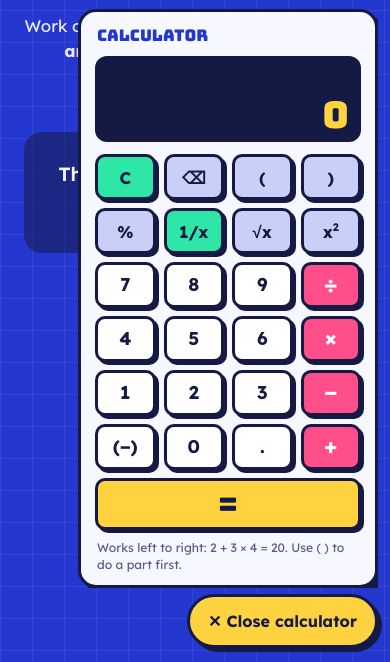
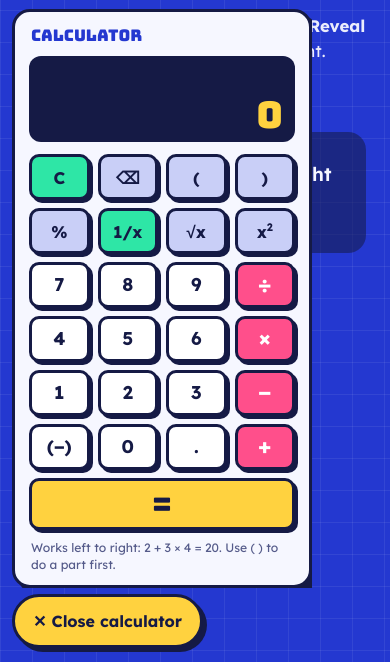
Before and after one commit to mahmoudshal84/mental-math-lab, a plain HTML site: page answers.html in a window 390 px wide. Both pictures are taken after a click on the button "🧮 Calculator". Shown: the part 182-844 px from the top of the page. Drawn offline with Linux system fonts and the light colour scheme.

Commit message:
Answer Check: calculator on the left side (pop-up button bottom-left on narrow screens)
Co-Authored-By: Claude Opus 5.5 <noreply@anthropic.com>
Claude-Session: https://claude.ai/code/session_01BSFBwtVLgW5nDdv3zSb7NM

```diff
--- a/css/answers.css
+++ b/css/answers.css
@@ -56,13 +56,15 @@
 }
 @keyframes ac-drop { from { transform: translateY(-14px); opacity: 0; } }
 
-/* The answer cards on the left, the calculator on the right */
-.ac-body { display: grid; grid-template-columns: minmax(0, 1fr) 300px; gap: 26px; align-items: start; }
+/* The calculator on the left, the answer cards on the right */
+.ac-body { display: grid; grid-template-columns: 300px minmax(0, 1fr); gap: 26px; align-items: start; }
+.ac-body > .ac-calc { grid-column: 1; grid-row: 1; }
+.ac-body > .ac-main { grid-column: 2; grid-row: 1; }
 .ac-main { min-width: 0; }
 .ac-grid { display: grid; grid-template-columns: repeat(5, minmax(0, 1fr)); gap: 16px; margin: 0; }
-@media (max-width: 1199px) { .ac-body { grid-template-columns: minmax(0, 1fr) 280px; gap: 20px; } .ac-grid { grid-template-columns: repeat(4, minmax(0, 1fr)); } }
+@media (max-width: 1199px) { .ac-body { grid-template-columns: 280px minmax(0, 1fr); gap: 20px; } .ac-grid { grid-template-columns: repeat(4, minmax(0, 1fr)); } }
 @media (max-width: 999px) { .ac-grid { grid-template-columns: repeat(3, minmax(0, 1fr)); } }
-@media (max-width: 899px) { .ac-body { grid-template-columns: 1fr; } }
+@media (max-width: 899px) { .ac-body { grid-template-columns: 1fr; } .ac-body > .ac-main { grid-column: 1; } }
 @media (max-width: 520px) { .ac-grid { grid-template-columns: repeat(2, minmax(0, 1fr)); gap: 12px; } }
 
 .ac-card {
@@ -138,10 +140,10 @@
 
 /* Narrow screens: the calculator pops up from a button in the corner */
 @media (max-width: 899px) {
-  .ac-calc { position: fixed; top: auto; right: 12px; bottom: 74px; width: min(300px, calc(100vw - 24px)); max-height: calc(100vh - 90px); overflow: auto; z-index: 30; display: none; }
+  .ac-calc { position: fixed; top: auto; left: 12px; bottom: 74px; width: min(300px, calc(100vw - 24px)); max-height: calc(100vh - 90px); overflow: auto; z-index: 30; display: none; }
   .ac-calc.open { display: block; }
   .ac-calc-toggle {
-    display: block; position: fixed; right: 12px; bottom: 14px; z-index: 31; cursor: pointer;
+    display: block; position: fixed; left: 12px; bottom: 14px; z-index: 31; cursor: pointer;
     font: inherit; font-weight: 700; font-size: 1rem; padding: 12px 18px; border-radius: 999px;
     background: var(--sun); color: var(--ink); border: 3px solid var(--ink); box-shadow: 4px 4px 0 var(--ink);
   }
```
Also changed, not shown: answers.html (+1 -1 lines).
